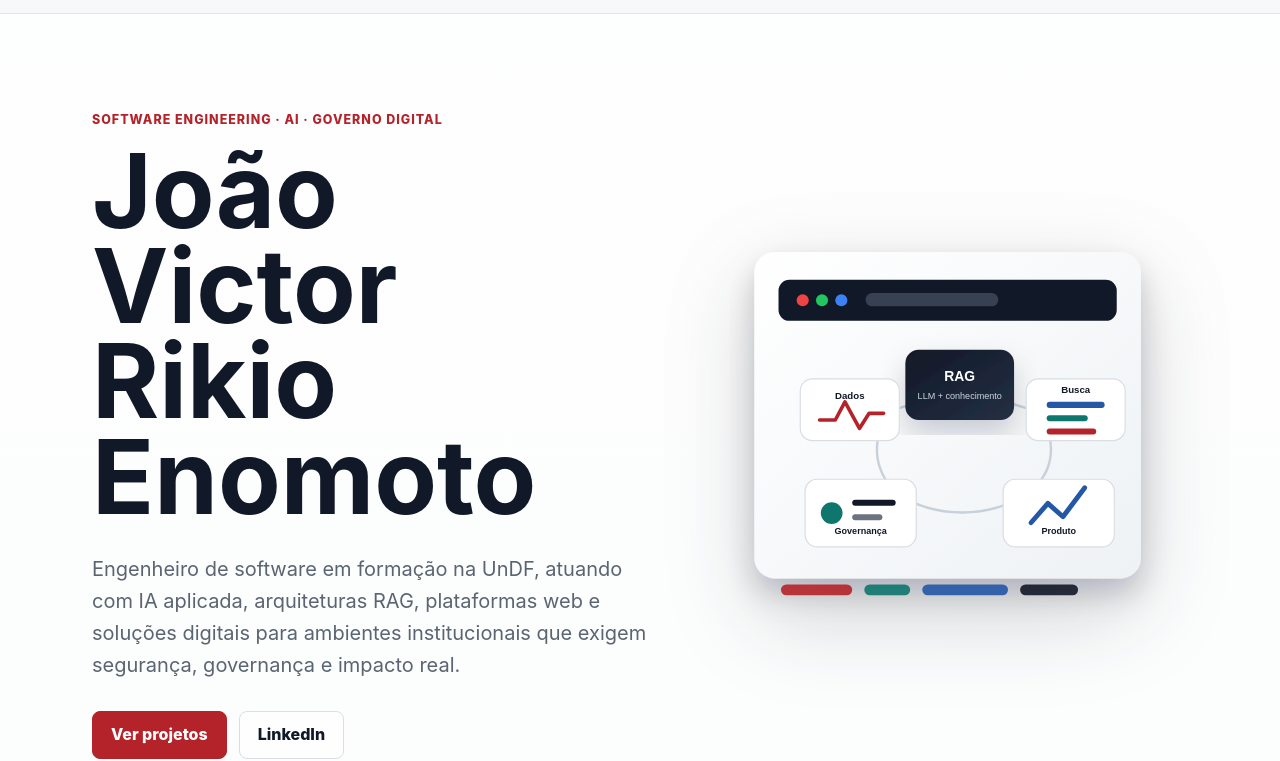
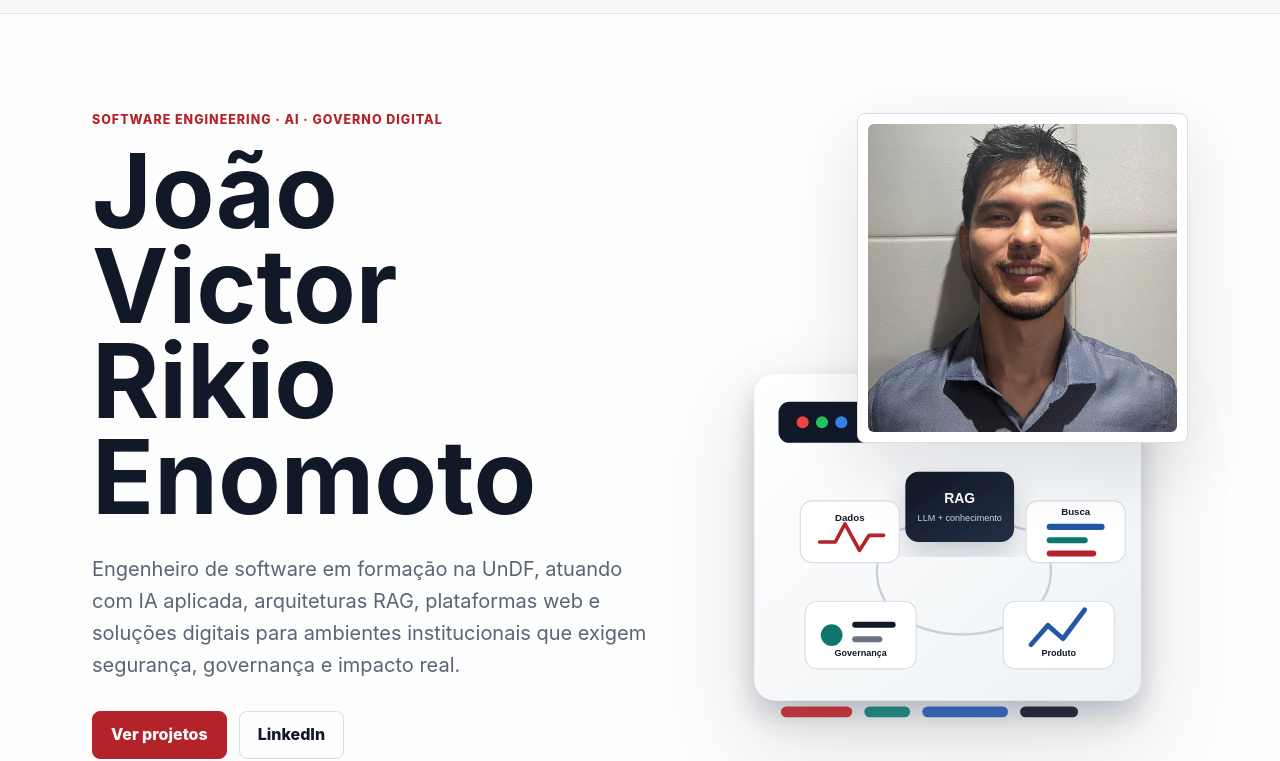
Before and after one commit to enoGuarana/enoGuarana.github.io, a plain HTML site: page index.html in a window 1280 px wide. Shown: the part 58-819 px from the top of the page. Drawn offline with Linux system fonts and the light colour scheme.

Commit message:
Use profile photo in portfolio hero

```diff
--- a/index.html
+++ b/index.html
@@ -57,8 +57,11 @@
           </div>
         </div>
 
-        <div class="hero-visual" aria-hidden="true">
-          <img src="assets/ai-systems-map.svg" alt="" />
+        <div class="hero-visual" aria-label="Retrato e mapa visual de sistemas de IA">
+          <div class="portrait-frame">
+            <img src="foto-perfil.jpeg" alt="Foto de João Victor Rikio Enomoto" />
+          </div>
+          <img class="systems-map" src="assets/ai-systems-map.svg" alt="" aria-hidden="true" />
         </div>
       </section>
 
--- a/styles.css
+++ b/styles.css
@@ -208,11 +208,36 @@ h3 {
 }
 
 .hero-visual {
+  display: grid;
   min-width: 0;
+  position: relative;
 }
 
-.hero-visual img {
-  filter: drop-shadow(0 28px 42px rgba(17, 24, 39, 0.18));
+.portrait-frame {
+  align-self: start;
+  aspect-ratio: 1;
+  background: var(--surface);
+  border: 1px solid var(--line);
+  border-radius: 8px;
+  box-shadow: var(--shadow);
+  justify-self: end;
+  overflow: hidden;
+  padding: 10px;
+  width: min(72%, 340px);
+  z-index: 2;
+}
+
+.portrait-frame img {
+  border-radius: 6px;
+  height: 100%;
+  object-fit: cover;
+  object-position: 50% 22%;
+  width: 100%;
+}
+
+.systems-map {
+  filter: drop-shadow(0 28px 42px rgba(17, 24, 39, 0.14));
+  margin-top: -86px;
   width: 100%;
 }
 
@@ -517,6 +542,11 @@ h3 {
     max-width: 520px;
   }
 
+  .portrait-frame {
+    justify-self: start;
+    width: min(64%, 300px);
+  }
+
   .metrics,
   .intro-grid,
   .project-grid,
```
